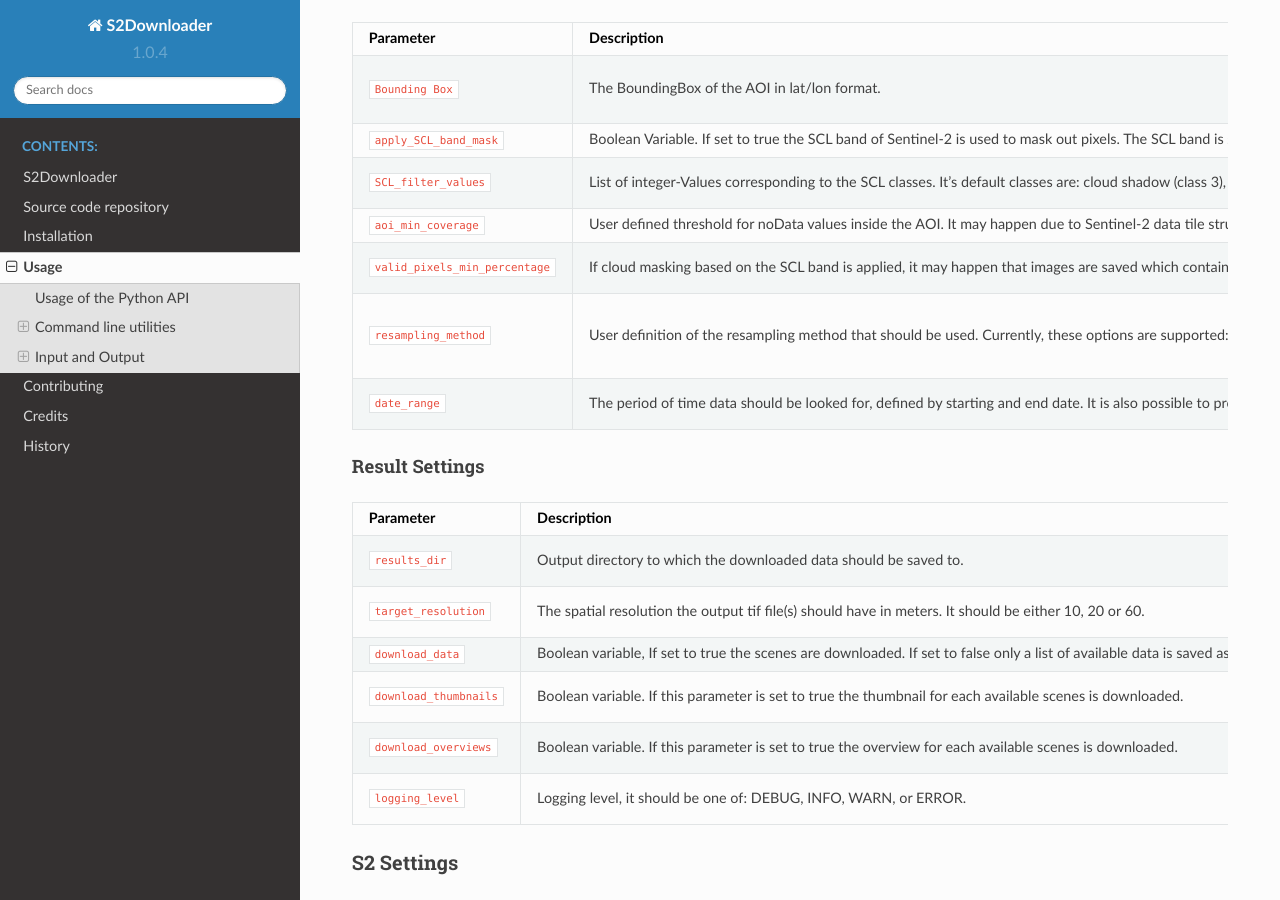
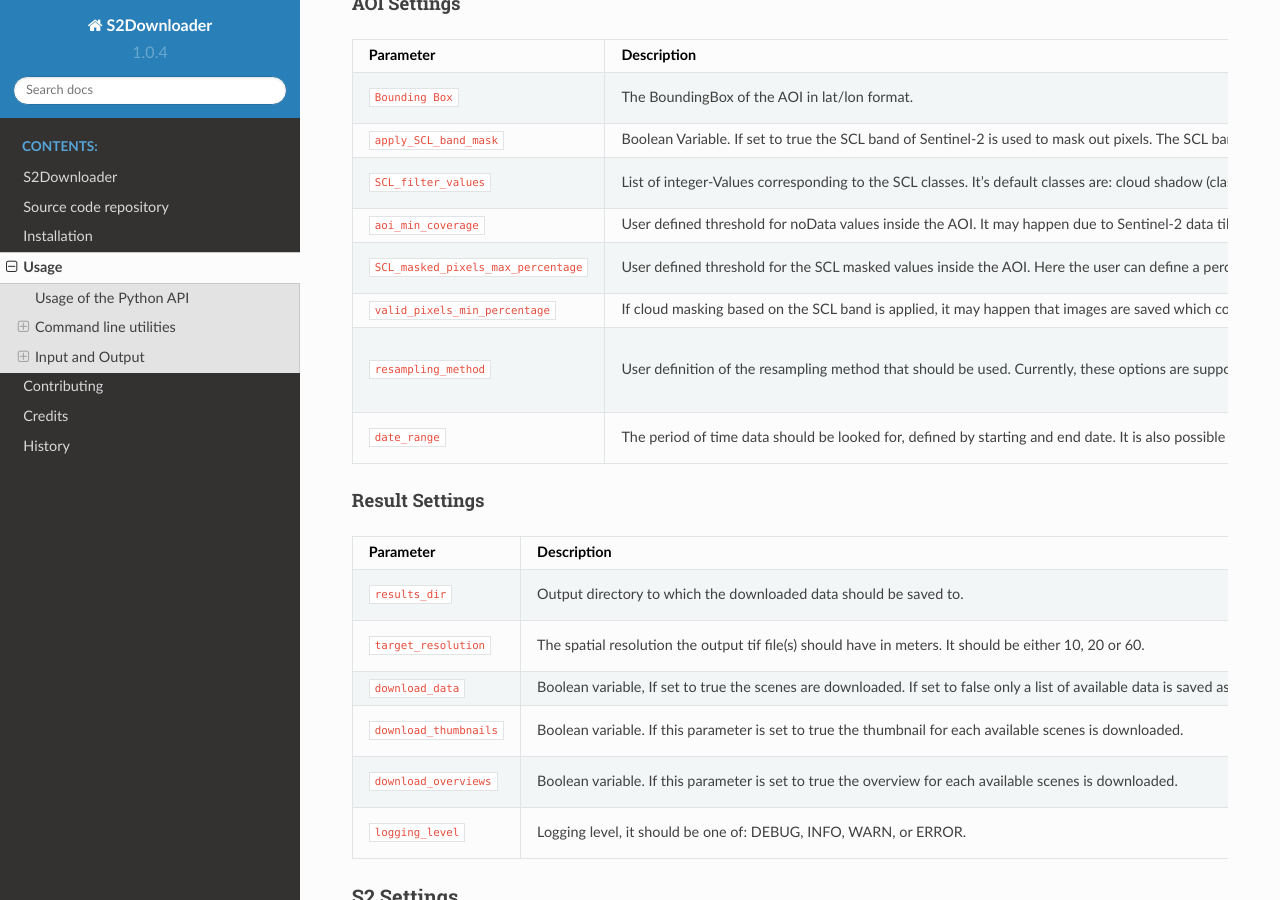
Before and after one commit to FernLab/s2downloader, a Sphinx documentation site: the page built from docs/usage.rst, in a window 1280 px wide and 900 px high, scrolled down 2835 px. Built offline with Sphinx 7.4.7 and the Read the Docs theme 2.0.0, drawn with Linux system fonts in a browser that asks for light colours; pages that are not in the unit, such as notebooks, are missing from menus; some of the changed text lies outside the part shown.

Commit message:
Update documentation.

```diff
--- a/docs/usage.rst
+++ b/docs/usage.rst
@@ -91,6 +91,7 @@ The package expects a configuration file in ``json`` format, like the `default_c
                     10
                 ],
                 "aoi_min_coverage": 90,
+                "SCL_masked_pixels_max_percentage": 20,
                 "valid_pixels_min_percentage": 10,
                 "resampling_method": "cubic",
                 "date_range": [
@@ -179,6 +180,9 @@ AOI Settings
     * - ``aoi_min_coverage``
       - User defined threshold for noData values inside the AOI. It may happen due to Sentinel-2 data tile structure that parts of the AOI have noData values. Here the user can define a percentage value of minimum valid pixels inside the AOI.
       - ``"aoi_min_coverage": 90``
+    * - ``SCL_masked_pixels_max_percentage``
+      - User defined threshold for the SCL masked values inside the AOI. Here the user can define a percentage value of maximum masked pixels after masking in order to save the image. As an example, allow at most 20% cloud coverage in the image.
+      - ``"SCL_masked_pixels_max_percentage": 20``
     * - ``valid_pixels_min_percentage``
       - If cloud masking based on the SCL band is applied, it may happen that images are saved which contain only very few valid pixels. Here the user can define a percentage value of minimum valid pixels that should be left over after masking in order to save the image.
       - ``"valid_pixels_min_percentage": 70``
```
